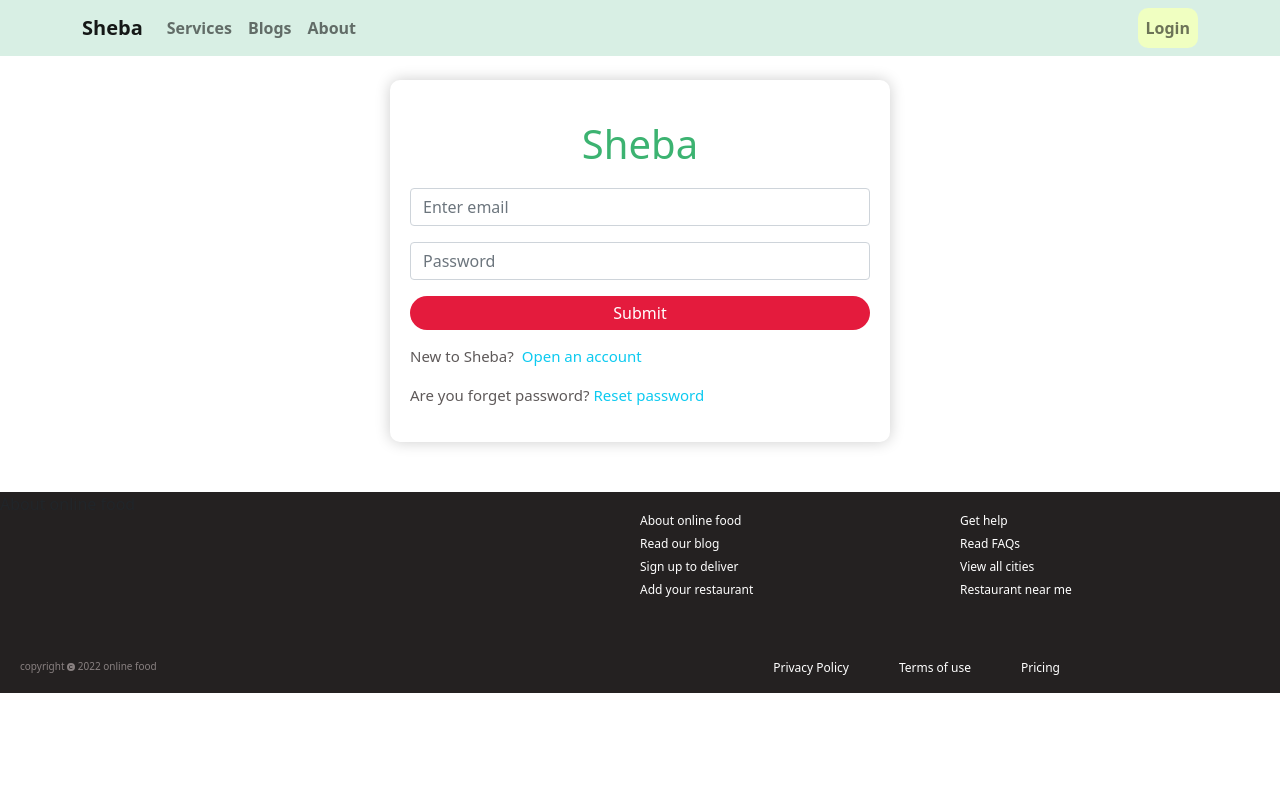
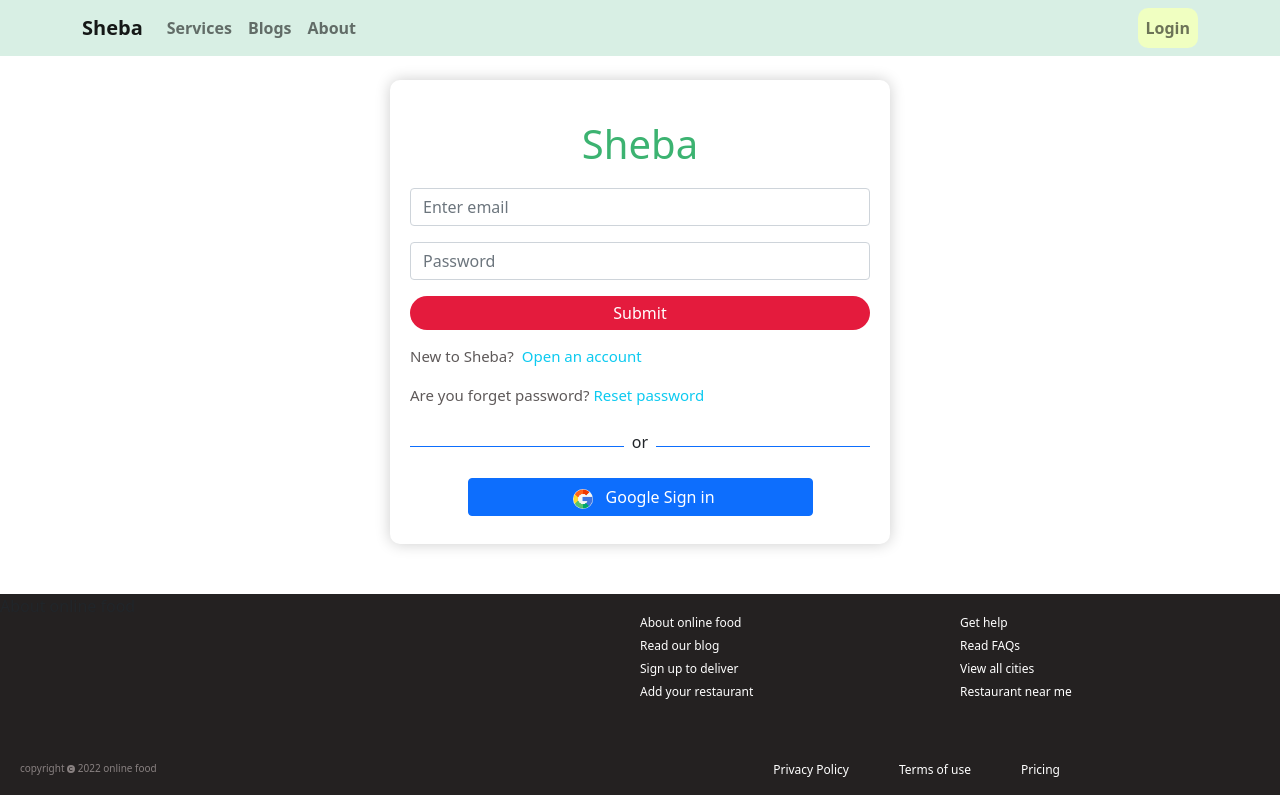
Before and after one commit to Arif6474/sheba, a React (Create React App) app: page /login in a window 1280 px wide. Built offline with nearby package versions, Linux system fonts and the light colour scheme; no server answers.

Commit message:
added google auth

```diff
--- a/src/components/Login/Login/Login.js
+++ b/src/components/Login/Login/Login.js
@@ -2,11 +2,14 @@
 import React, { useRef } from 'react';
 import {  Form } from 'react-bootstrap';
 import { useSignInWithEmailAndPassword } from 'react-firebase-hooks/auth';
-import { useNavigate } from 'react-router-dom';
+import { useLocation, useNavigate } from 'react-router-dom';
 import auth from '../../../firebase.init';
+import SocialLogin from '../../SocialLogin/SocialLogin';
 import './Login.css'
 
 const Login = () => {
+    let location = useLocation();
+    let from = location.state?.from?.pathname || "/";
     const [
         signInWithEmailAndPassword,
         user,
@@ -18,7 +21,7 @@ const Login = () => {
     const passwordRef = useRef('');
     const navigate = useNavigate();
    if(user){
-       navigate('/')
+    navigate(from, { replace: true });
    }
     const handleLogin = event => {
         event.preventDefault();
@@ -56,6 +59,7 @@ const Login = () => {
         </span>
       </p>
       <p className="account">Are you forget password? <span  className="text-info">Reset password</span> </p>
+      <SocialLogin></SocialLogin>
         </div>
     );
 };
--- a/src/components/Login/Signup/Signup.js
+++ b/src/components/Login/Signup/Signup.js
@@ -4,6 +4,7 @@ import { useNavigate } from 'react-router-dom';
 import './Signup.css'
 import { useCreateUserWithEmailAndPassword } from 'react-firebase-hooks/auth';
 import auth from '../../../firebase.init';
+import SocialLogin from '../../SocialLogin/SocialLogin';
 
 const Signup = () => {
 
@@ -57,6 +58,7 @@ const Signup = () => {
           Already have an account?
 
         </p>
+        <SocialLogin></SocialLogin>
         </div>
     );
 };
--- a/src/components/SocialLogin/SocialLogin.js
+++ b/src/components/SocialLogin/SocialLogin.js
@@ -1,6 +1,15 @@
 import React from 'react';
+import { useSignInWithGoogle } from 'react-firebase-hooks/auth';
+import { useNavigate } from 'react-router-dom';
+import auth from '../../firebase.init';
+import google from '../../images/google.png'
+const SocialLogin = () => {
+    const navigate = useNavigate();
+    const [signInWithGoogle, user, loading, error] = useSignInWithGoogle(auth);
 
-const SocialLogin = () => {
+    if(user) {
+        navigate('/')
+    }
     return (
         <div>
             <div className="d-flex align-items-center">
@@ -10,7 +19,7 @@ const SocialLogin = () => {
         </div>
 
         <div className="text-center">
-            <button className="btn btn-primary text-white w-75 my-2"><img style={{height:"20px"}} className="rounded-circle mx-2" alt="" /> Google Sign in</button>
+            <button onClick={() =>signInWithGoogle()} className="btn btn-primary text-white w-75 my-2"><img style={{height:"20px"}} src={google} className="rounded-circle mx-2" alt="" /> Google Sign in</button>
         </div>
         </div>
     );
```
Also changed, not shown: src/images/github.png (added), src/images/google.png (added).
